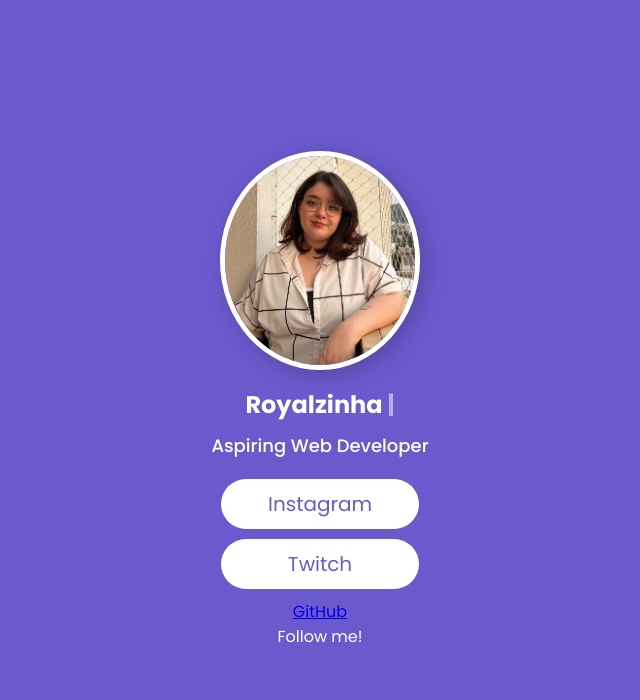
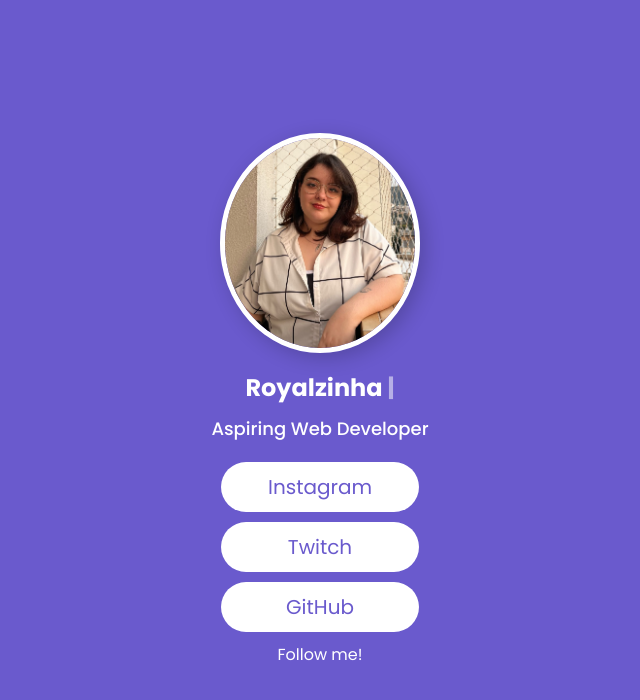
Before and after one commit to royalzinha/royalzinha.github.io, a plain HTML site: page index.html in a window 1280 px wide. Shown: the whole page, without its empty margins (320-960 px from the left). Drawn offline with Linux system fonts and the light colour scheme.

Commit message:
adicionando estilo para o link do "github"

```diff
--- a/src/css/style.css
+++ b/src/css/style.css
@@ -73,12 +73,6 @@ body {
     transition: background-color 0.3s ease, transform 0.3s ease;
 }
 
-a:hover {
-    background-color: rgb(69, 55, 158);
-    color: white;
-    transition: all;
-    transition-duration: 0.3s;
-}
 
 .twitch {
     background-color: white;
@@ -92,3 +86,25 @@ a:hover {
     transition: color 0.3s ease;
     text-decoration: none;
 }
+
+.github {
+    background-color: white;
+    font-size: 20px;
+    border-radius: 30px;
+    padding: 10px;
+    display: block;
+    text-align: center;
+    margin: 10px;
+    color: slateblue;
+    transition: color 0.3s ease;
+    text-decoration: none;
+}
+
+
+a:hover {
+    background-color: rgb(69, 55, 158);
+    color: white;
+    transition: all;
+    transition-duration: 0.3s;
+    scale: 110%;
+}
```
